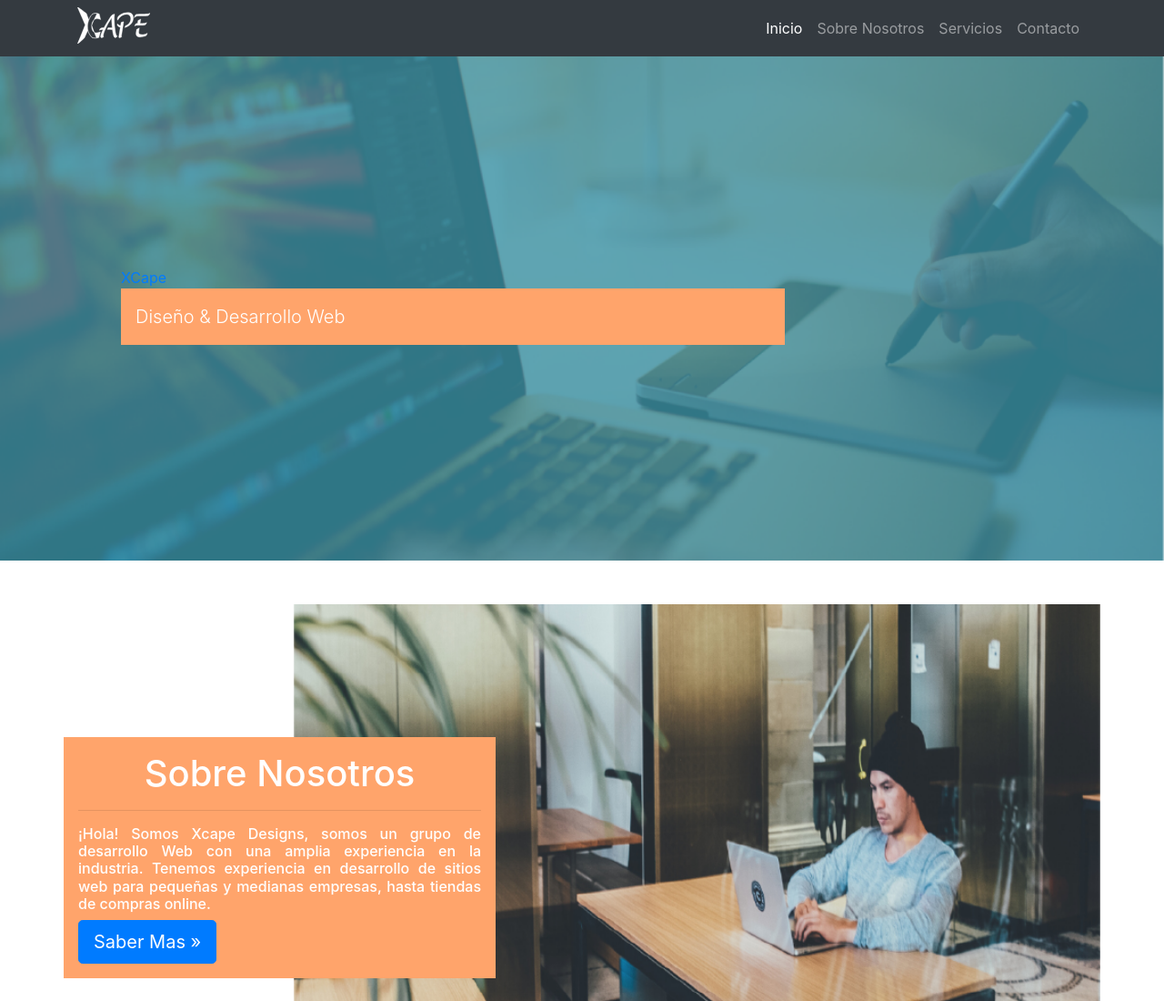
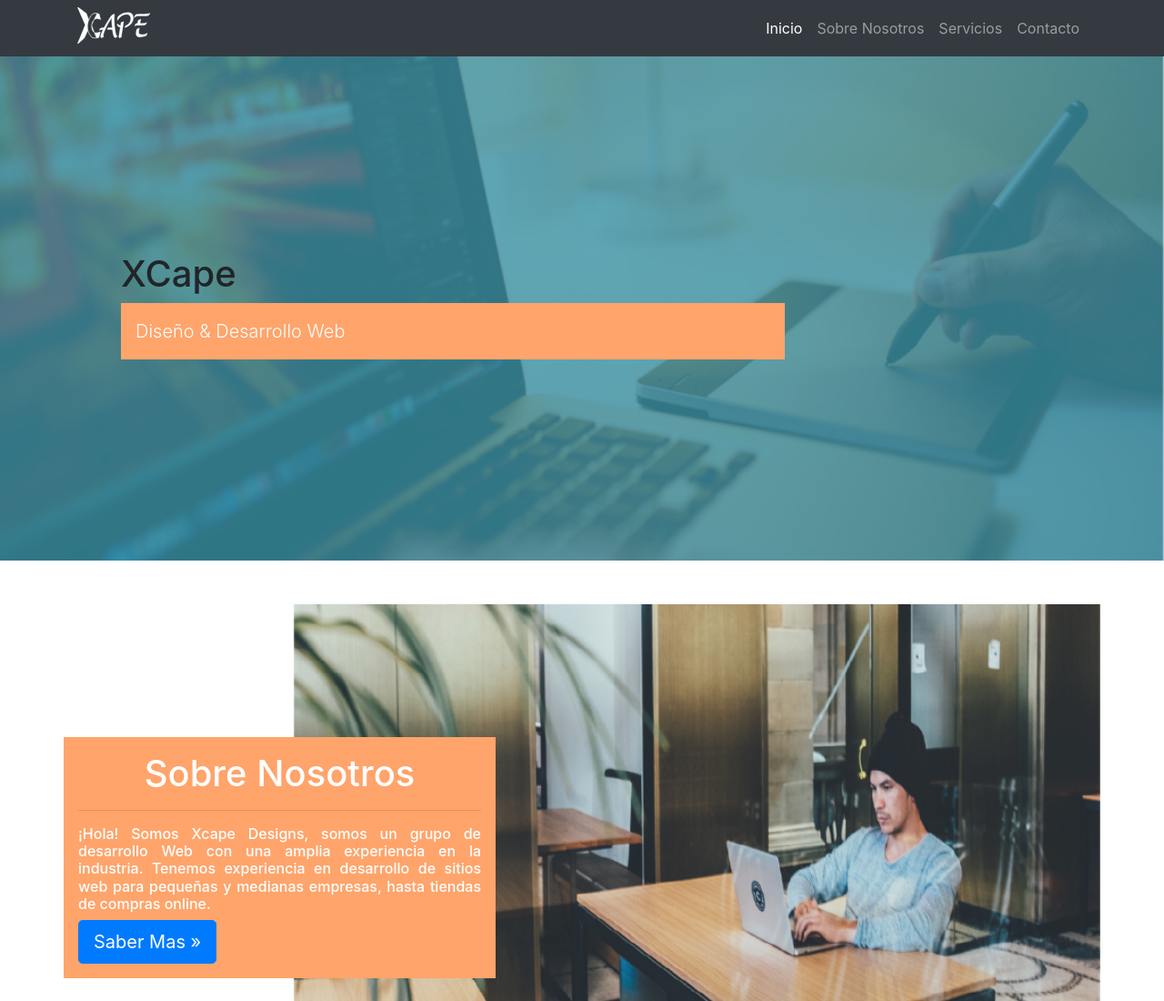
Before and after one commit to AdriaBarber/xcape, a website: page index.html in a window 1280 px wide. Shown: the top 1100 px of the page at 91% size. Drawn offline with Linux system fonts and the light colour scheme.

Commit message:
Update index.html

```diff
--- a/index.html
+++ b/index.html
@@ -73,7 +73,7 @@
     <div class="container h-100">
       <div class="row h-100 align-items-center">
         <div class="ml-xs-1 ml-md-5 ml-xl-5 col-xs-6 col-md-6 col-lg-8 ">
-          <a class="" href="#">XCape</a>
+          <h1>XCape</h1>
           <p class="lead mb-5 text-colorear text-white px-3 py-3">Diseño & Desarrollo Web</p>
         </div>
       </div>
```
